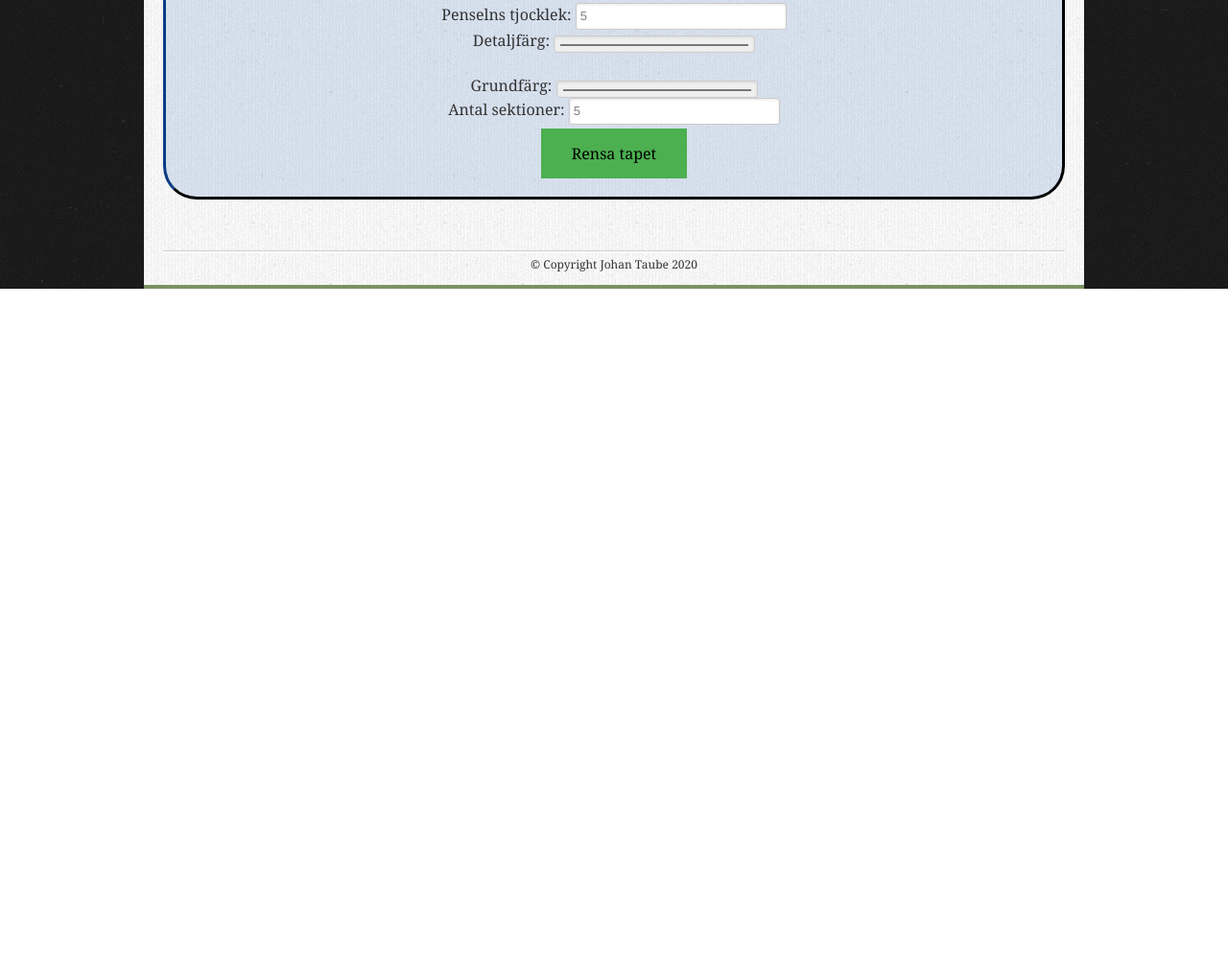
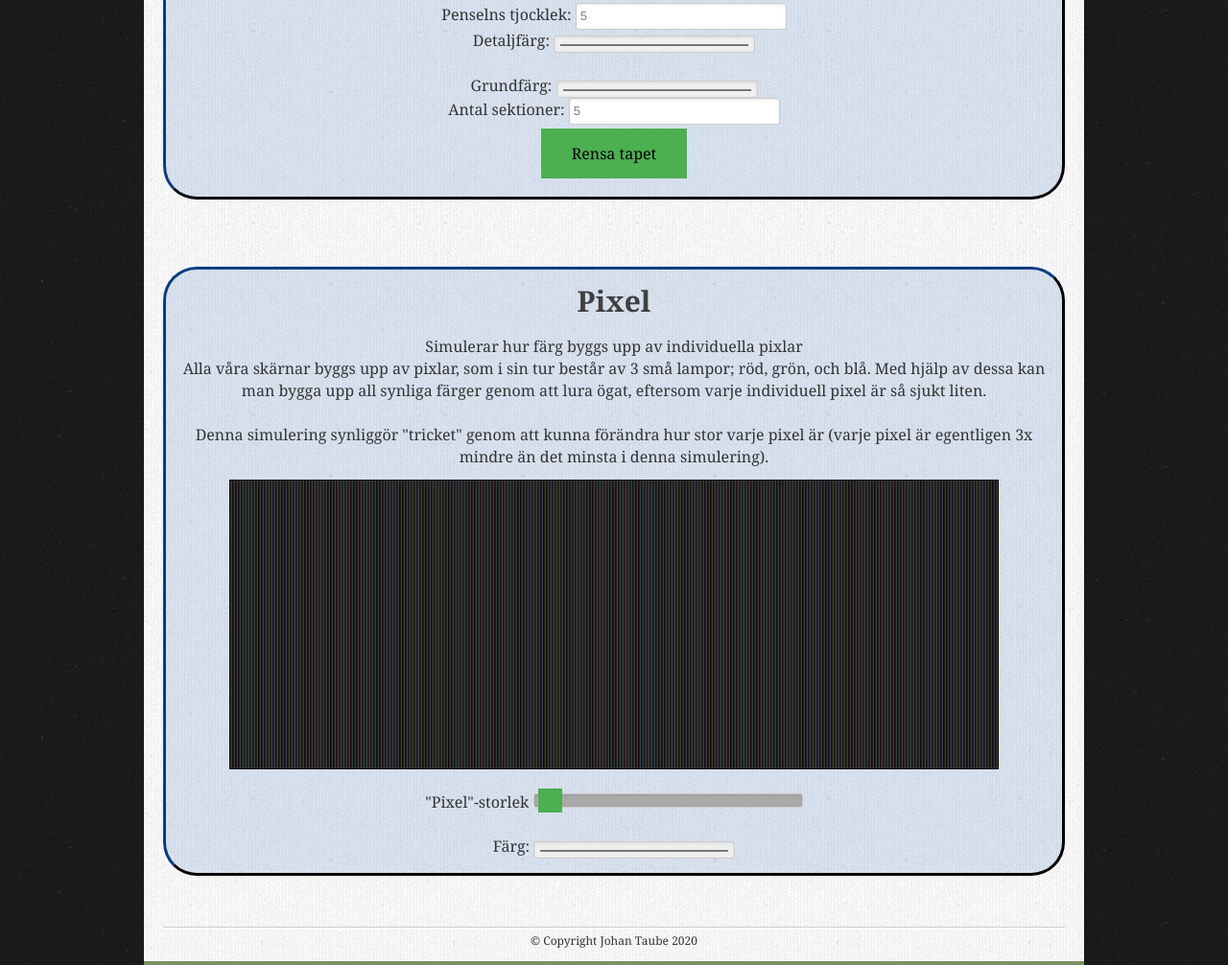
Before and after one commit to TheRealDalle/TheRealDalle.github.io, a plain HTML site: page portofolio.html in a window 1280 px wide. Shown: the part 3620-4626 px from the top of the page at 96% size. Before the commit the page ends 3921 px from the top, so only its background shows below. Drawn offline with Linux system fonts and the light colour scheme.

Commit message:
Pixel project added

```diff
--- /dev/null
+++ b/js/pixels.js
@@ -0,0 +1,42 @@
+var canvas = document.getElementById("pixelCanvas");
+var context = canvas.getContext("2d");
+var pixelSizeInput = document.getElementById("pxsize");
+var pixelColorInput = document.getElementById("pxColor")
+
+drawCanvas();
+
+function drawCanvas(){
+    var color = hexToRgb(pixelColorInput.value);
+    var pxsize = parseInt(pixelSizeInput.value);
+
+    for (let w = 0; w < canvas.width/pxsize; w++){
+        switch(w%3) {
+            case 0:
+            context.fillStyle = "rgb("+color.r+",0,0)"
+            break;
+            case 1:
+                context.fillStyle = "rgb(0,"+color.g+",0)"
+                break;
+            case 2:
+                context.fillStyle = "rgb(0,0,"+color.b+")"
+                break;
+        }
+        context.fillRect(w*pxsize, 0, pxsize, canvas.height);
+    }
+}
+
+
+
+function hexToRgb(hex) {
+    var result = /^#?([a-f\d]{2})([a-f\d]{2})([a-f\d]{2})$/i.exec(hex);
+    return result ? {
+      r: parseInt(result[1], 16),
+      g: parseInt(result[2], 16),
+      b: parseInt(result[3], 16)
+    } : null;
+}
+
+
+
+pixelSizeInput.addEventListener('input', drawCanvas);
+pixelColorInput.addEventListener('input', drawCanvas);
--- a/portofolio.html
+++ b/portofolio.html
@@ -296,12 +296,41 @@
 
 		<script src="js/wallPaperDrawer.js"></script>
 
-		</div>
+	</div>
 
 		<p><br></p>
 
 
 
+	<p><br></p>
+	<div class="smallProject">
+
+
+
+		<h1 class="subtitle">Pixel</h1>
+
+		<p>Simulerar hur färg byggs upp av individuella pixlar
+			<br> Alla våra skärnar byggs upp av pixlar, som i sin tur består av 3 små lampor; röd, grön, och blå.
+			Med hjälp av dessa kan man bygga upp all synliga färger genom att lura ögat, eftersom varje individuell pixel är så sjukt liten. <br><br>
+			Denna simulering synliggör "tricket" genom att kunna förändra hur stor varje pixel är (varje pixel är egentligen 3x mindre än det minsta i denna simulering).
+		</p>
+		<canvas id="pixelCanvas" width="800" height="300" style="border:1px solid #000000;">
+		</canvas>
+
+		<br>
+		"Pixel"-storlek <input type="range" id="pxsize" name="pxsize"
+		min="1" max="30" value="1" step="1" class="customSlider">
+
+		<br>
+		<br>
+		Färg: <input type="color" id="pxColor" width="10" value="#636363">
+
+
+		<script src="js/pixels.js"></script>
+
+		</div>
+
+			<p><br></p>
 	<div class="footerli">
 	</div>
 
```
